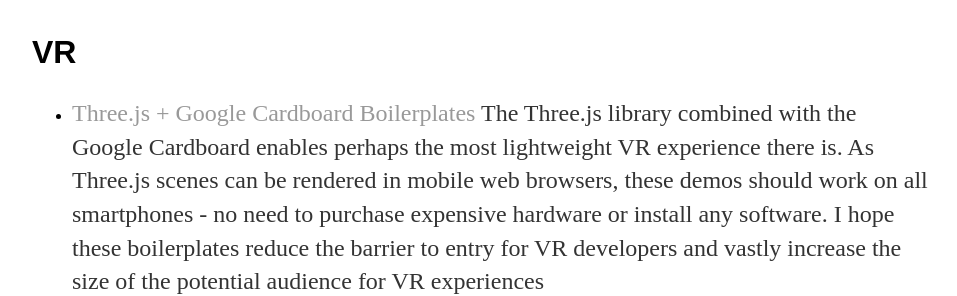
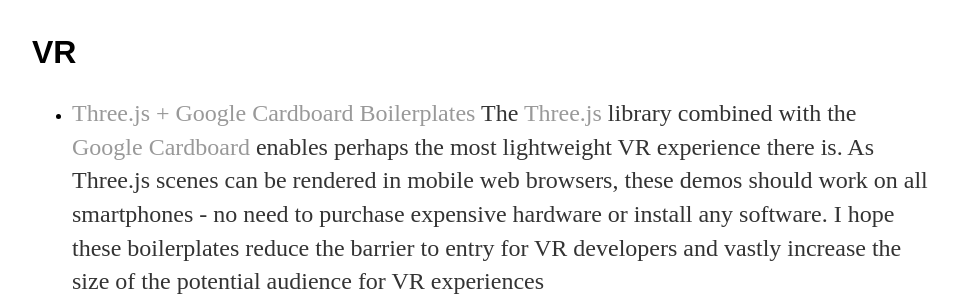
Before and after one commit to joshfbaker/joshfbaker.github.io, a Jekyll site: the page built from index.html, in a window 1280 px wide. Shown: the part 291-587 px from the top of the page, without its empty margins (160-1117 px from the left). Built offline with Jekyll 4.4.1, drawn with Linux system fonts in a browser that asks for light colours.

Commit message:
Fixing Link

```diff
--- a/index.html
+++ b/index.html
@@ -8,7 +8,7 @@
 
 	<h2>VR</h2>
 	<ul>
-	   <li><p><a href= 'http://joshfbaker.github.io/Three.js-Cardboard-Boilerplates/'>Three.js + Google Cardboard Boilerplates</a>  The Three.js library combined with the Google Cardboard enables perhaps the most lightweight VR experience there is.  As Three.js scenes can be rendered in mobile web browsers, these demos should work on all smartphones - no need to purchase expensive hardware or install any software.  I hope these boilerplates reduce the barrier to entry for VR developers and vastly increase the size of the potential audience for VR experiences</p></li>
+	   <li><p><a href= 'http://joshfbaker.github.io/Three.js-Cardboard-Boilerplates/'>Three.js + Google Cardboard Boilerplates</a>  The <a href= 'https://threejs.org/'>Three.js</a> library combined with the <a href=  'https://vr.google.com/cardboard/'>Google Cardboard</a> enables perhaps the most lightweight VR experience there is.  As Three.js scenes can be rendered in mobile web browsers, these demos should work on all smartphones - no need to purchase expensive hardware or install any software.  I hope these boilerplates reduce the barrier to entry for VR developers and vastly increase the size of the potential audience for VR experiences</p></li>
 	</ul>
 
 
```
